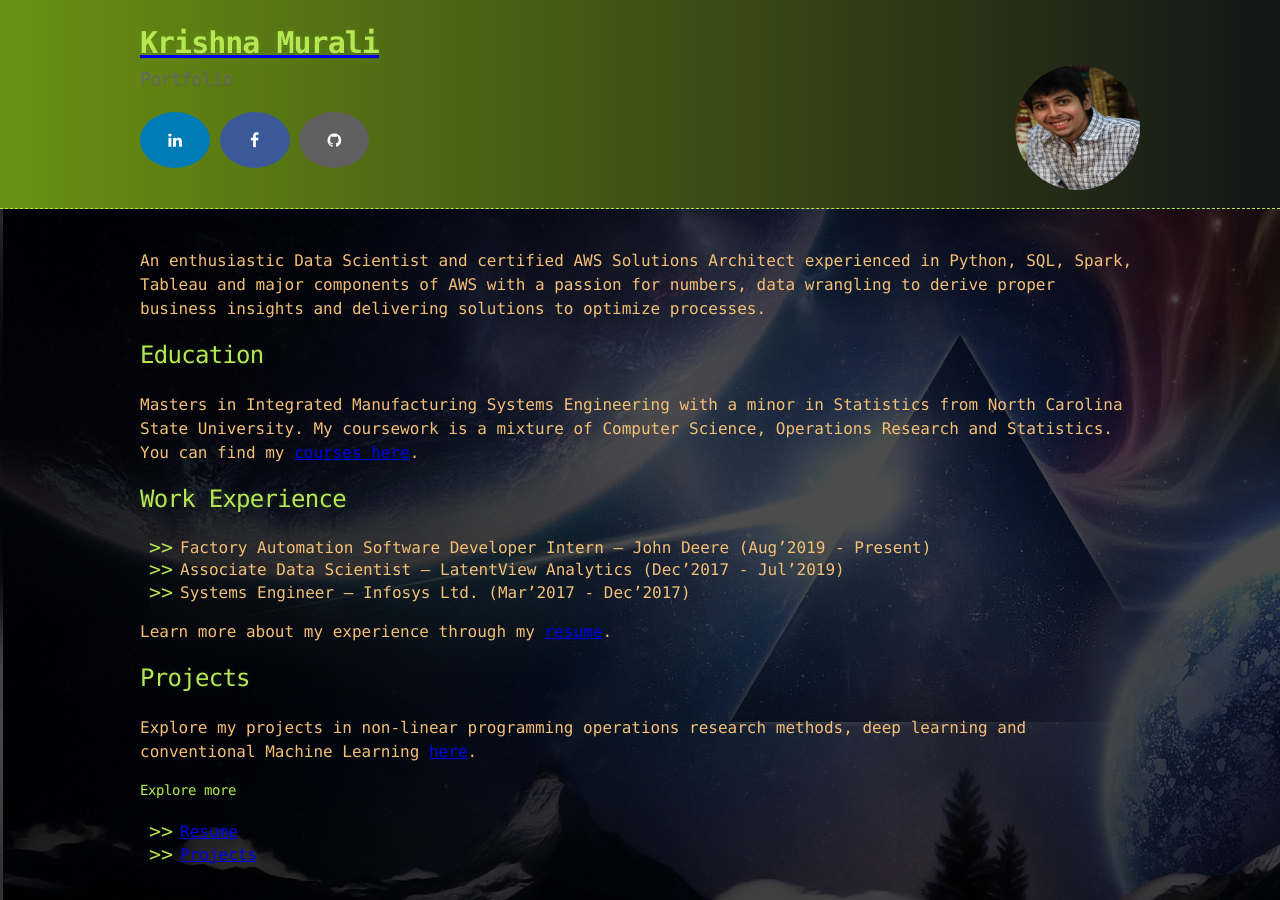
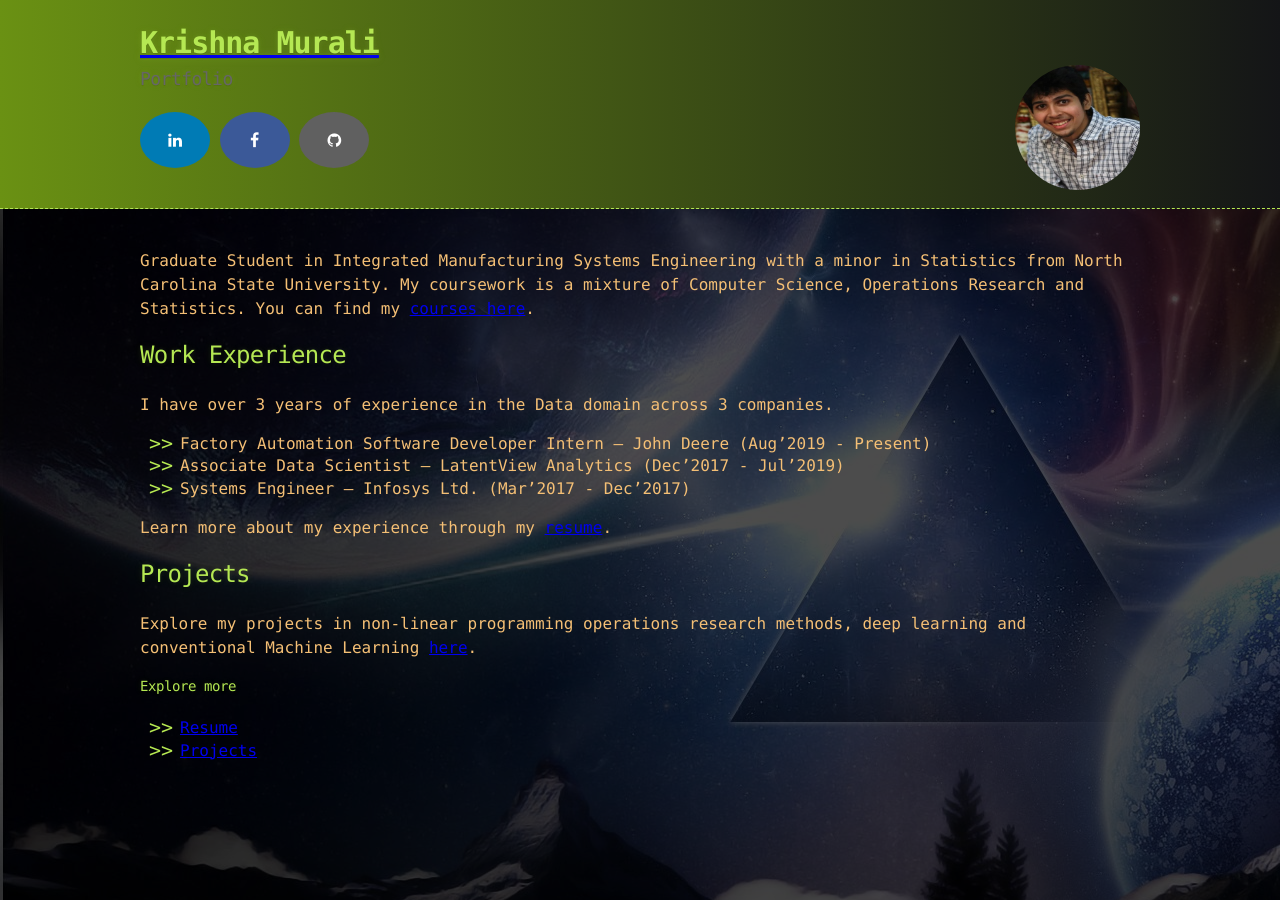
Before and after one commit to KrishnaMurali177/KrishnaMurali177.github.io, a Jekyll site: the page built from index.md, in a window 1280 px wide. Built offline with Jekyll 4.4.1, drawn with Linux system fonts in a browser that asks for light colours.

Commit message:
Update index.md

```diff
--- a/index.md
+++ b/index.md
@@ -2,12 +2,10 @@
 layout: default
 ---
 
-An enthusiastic Data Scientist and certified AWS Solutions Architect experienced in Python, SQL, Spark, Tableau and major components of AWS with a passion for numbers, data wrangling to derive proper business insights and delivering solutions to optimize processes.
-
-## Education
-Masters in Integrated Manufacturing Systems Engineering with a minor in Statistics from North Carolina State University. My coursework is a mixture of Computer Science, Operations Research and Statistics. You can find my [courses here](./another-page.html).
+Graduate Student in Integrated Manufacturing Systems Engineering with a minor in Statistics from North Carolina State University. My coursework is a mixture of Computer Science, Operations Research and Statistics. You can find my [courses here](./another-page.html).
 
 ## Work Experience
+I have over 3 years of experience in the Data domain across 3 companies.
 *   Factory Automation Software Developer Intern -- John Deere (Aug'2019 - Present)
 *   Associate Data Scientist -- LatentView Analytics (Dec'2017 - Jul'2019)
 *   Systems Engineer -- Infosys Ltd. (Mar'2017 - Dec'2017)
```
